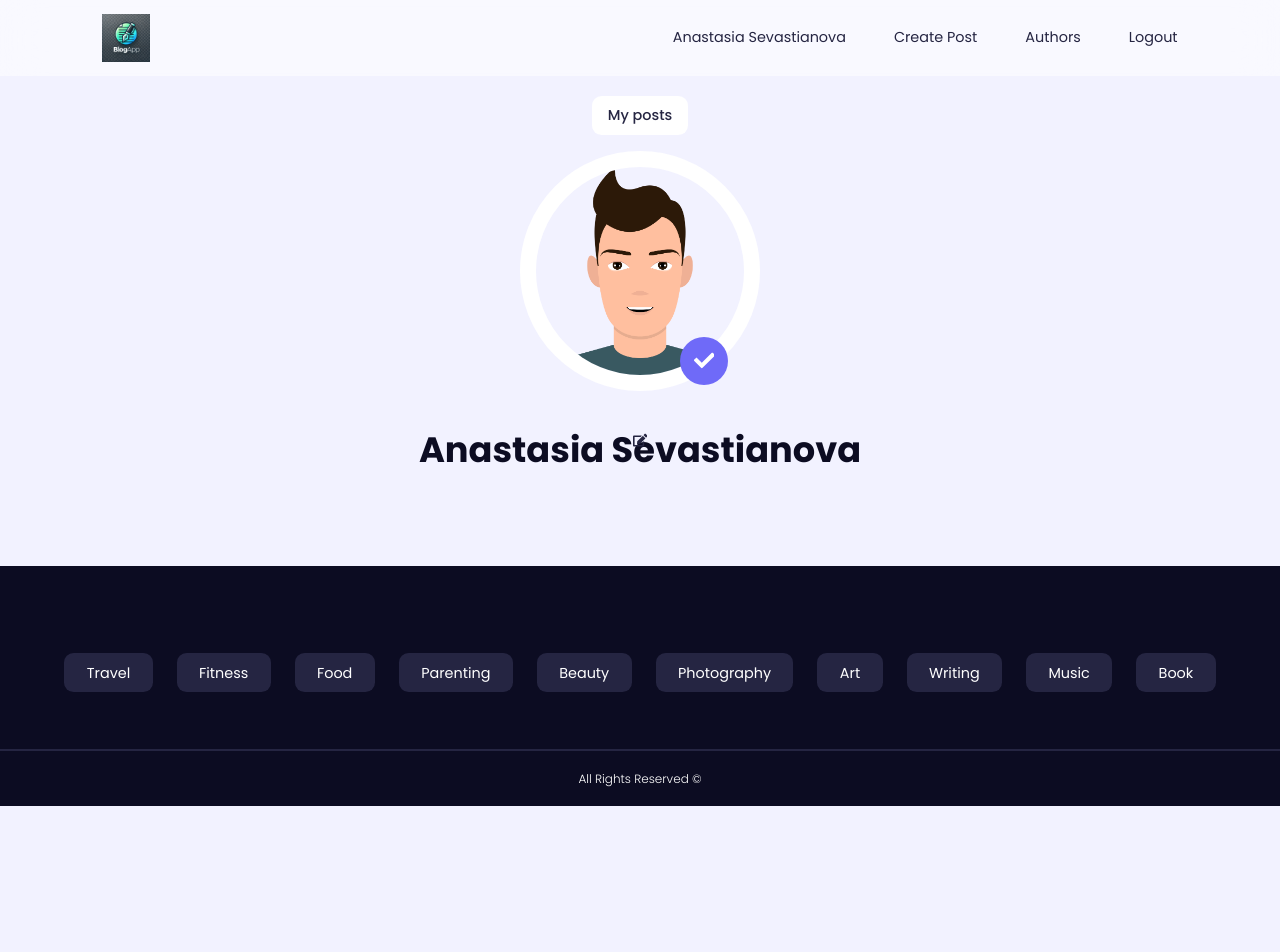
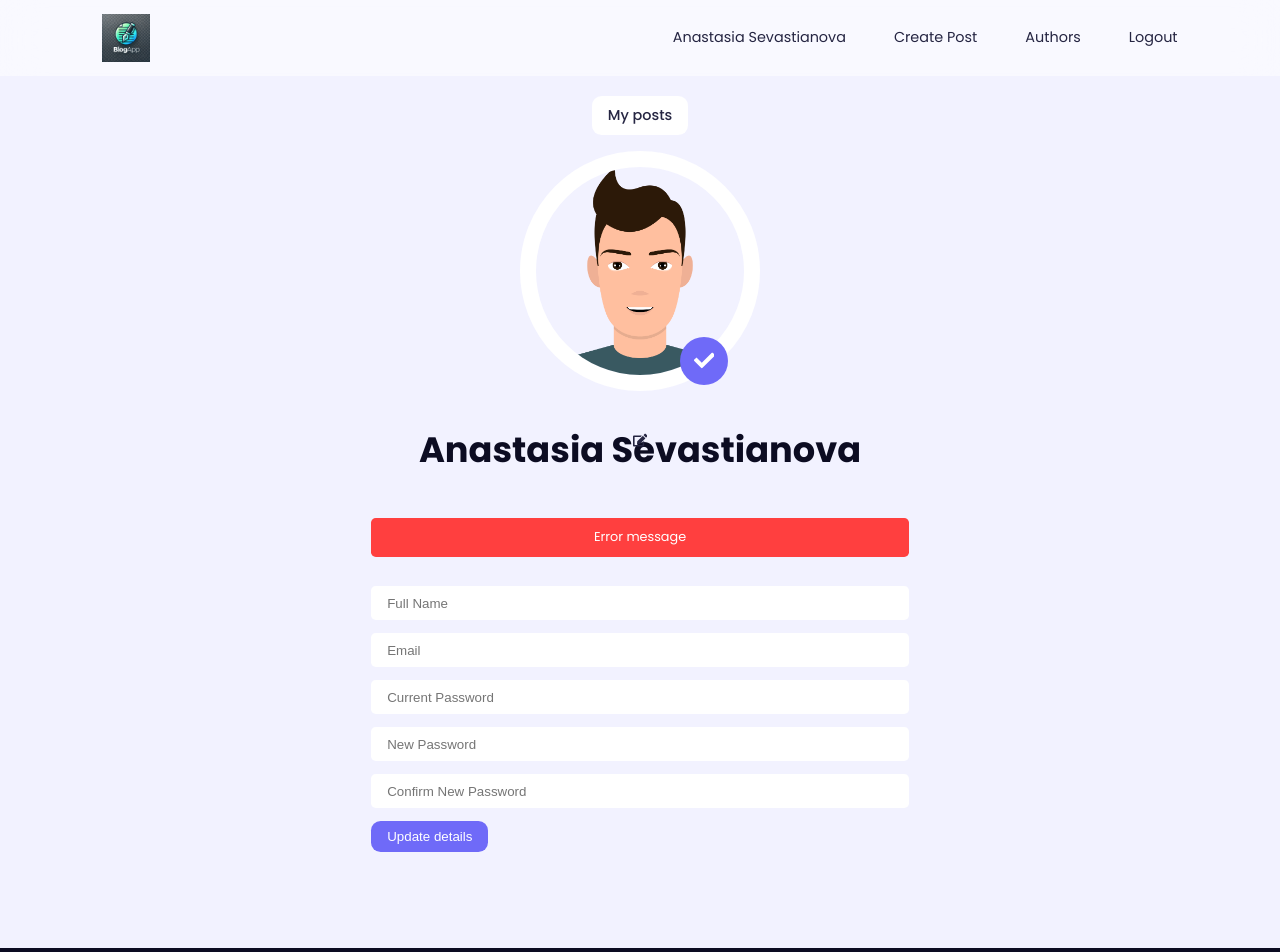
Before and after one commit to anastasia2022be1/mehr-blog, a React (Vite) app in the folder client/: page /profile/1 in a window 1280 px wide. Shown: the top 952 px of the page. Before the commit the page ends 806 px from the top, so only its background shows below. Built offline with nearby package versions, Linux system fonts and the light colour scheme.

Commit message:
feat: add form to edit UserProfile

```diff
--- a/client/src/index.css
+++ b/client/src/index.css
@@ -448,8 +448,8 @@ input, select, textarea {
     margin-top: 1.5rem;
 }
 
-/* .form.profile__form {
+.profile__form {
     margin-top: 3rem;
     margin-inline: auto;
     width: var(--form-width);
-} */
+}
--- a/client/src/pages/Login.jsx
+++ b/client/src/pages/Login.jsx
@@ -21,7 +21,7 @@ const Login = () => {
         <form className="form login__form">
           <p className="form__error-message">This is an error message</p>
 
-          <input type="email" placeholder='Email' name='email' value={userData.email} onChange={changeInputHandler} />
+          <input type="email" placeholder='Email' name='email' value={userData.email} onChange={changeInputHandler} autoFocus />
 
           <input type="password" placeholder='Password' name='password' value={userData.password} onChange={changeInputHandler} />
 
--- a/client/src/pages/UserProfile.jsx
+++ b/client/src/pages/UserProfile.jsx
@@ -5,7 +5,14 @@ import { FaEdit } from "react-icons/fa";
 import { FaCheck } from "react-icons/fa";
 
 const UserProfile = () => {
-  const [avatar, setAvatar] = useState("");
+  const [avatar, setAvatar] = useState(Avatar);
+  const [name, setName] = useState("");
+  const [email, setEmail] = useState("");
+  const [currentPassword, setCurrentPassword] = useState("");
+  const [newPassword, setNewPassword] = useState("");
+  const [confirmNewPassword, setConfirmNewPassword] = useState("");
+
+
   return (
     <section className="profile">
       <div className="container profile__container">
@@ -15,7 +22,7 @@ const UserProfile = () => {
         <div className="profile__details">
           <div className="avatar__wrapper">
             <div className="profile__avatar">
-              <img src={Avatar} alt="" />
+              <img src={avatar} alt="" />
             </div>
             <form className="avatar__form">
               <input
@@ -33,6 +40,18 @@ const UserProfile = () => {
           </div>
 
           <h1>Anastasia Sevastianova</h1>
+
+          <form className="form profile__form">
+            <p className="form__error-message">Error message</p>
+              <input type="text" placeholder="Full Name" value={name} onChange={e => setName(e.target.value)} />
+
+            <input type="email" placeholder="Email" value={email} onChange={e => setEmail(e.target.value)} />
+            <input type="password" placeholder="Current Password" value={currentPassword} onChange={e => setCurrentPassword(e.target.value)} />
+            <input type="password" placeholder="New Password" value={newPassword} onChange={e => setNewPassword(e.target.value)} />
+            <input type="password" placeholder="Confirm New Password" value={confirmNewPassword} onChange={e => setConfirmNewPassword(e.target.value)} />
+
+            <button type="submit" className="btn primary">Update details</button>
+          </form>
         </div>
       </div>
     </section>
```
